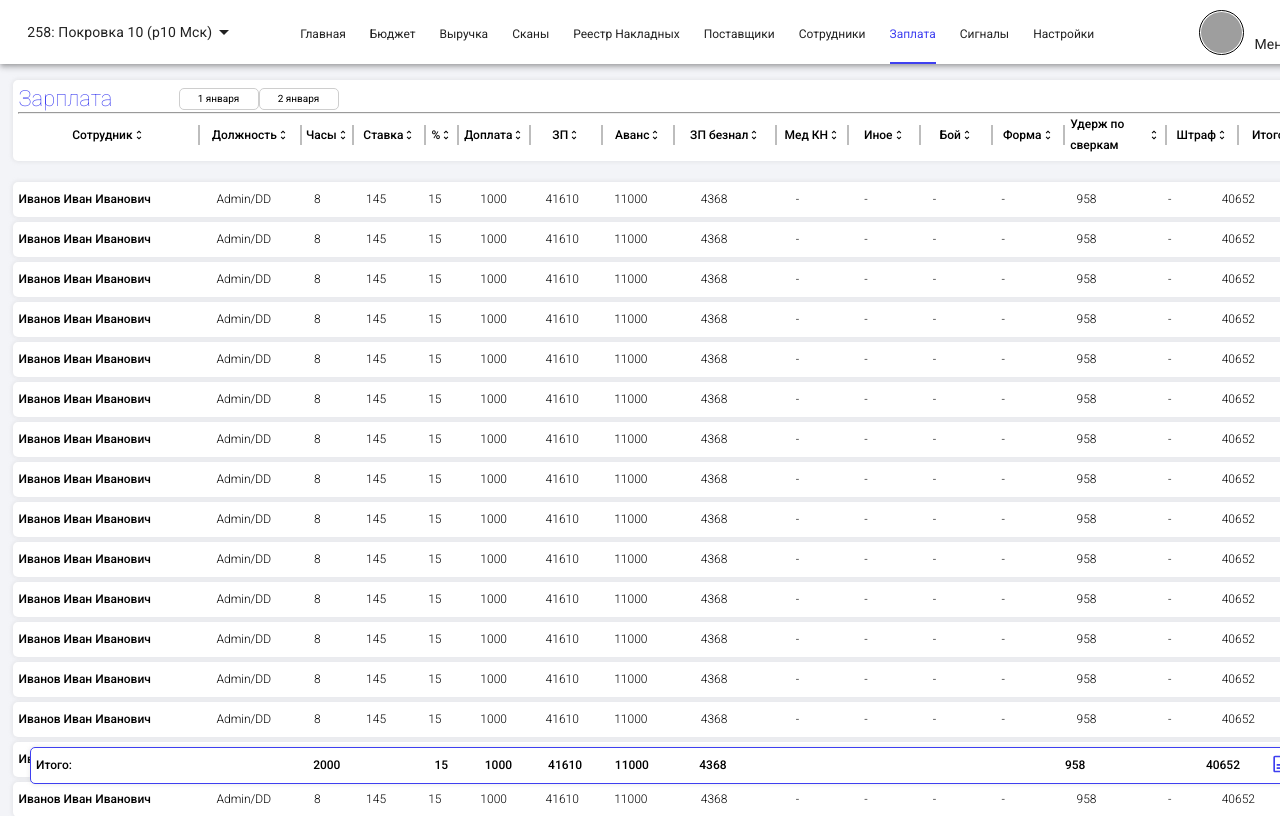
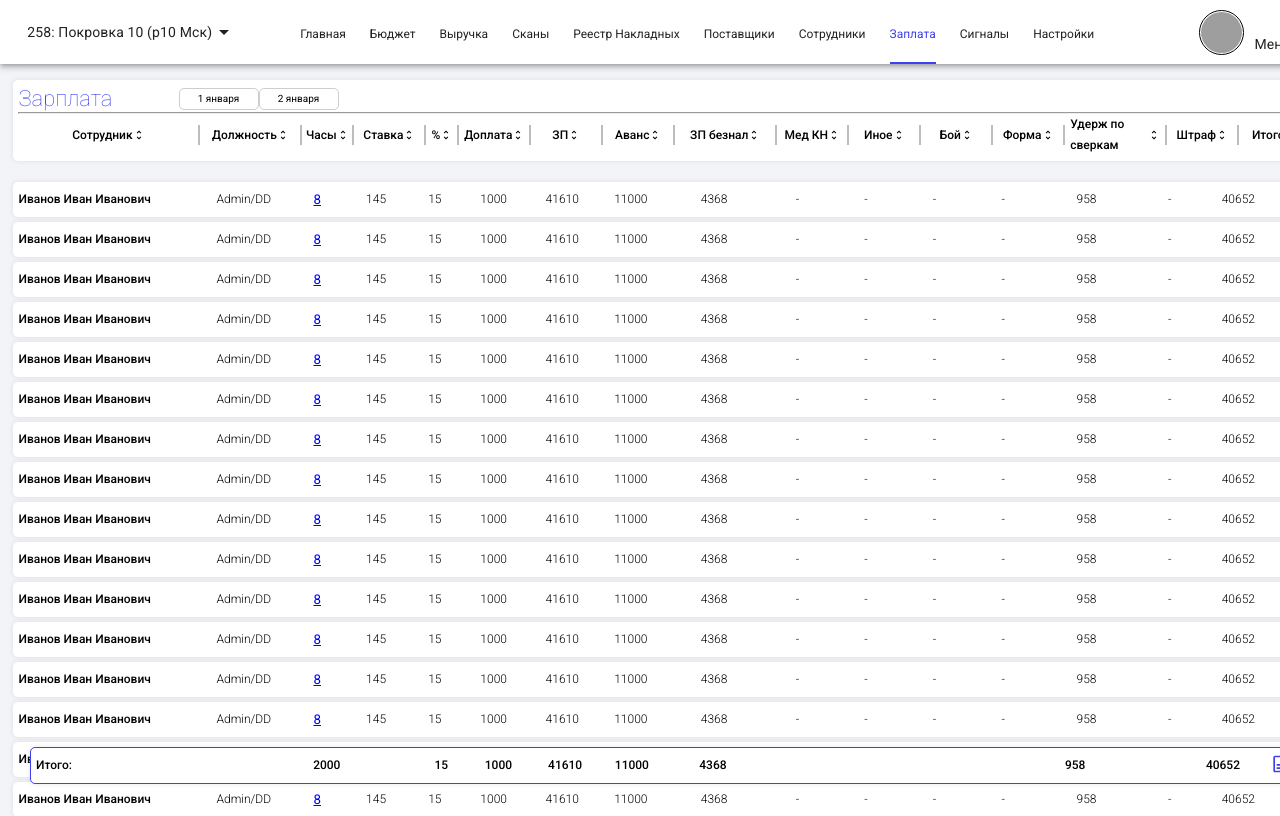
Before and after one commit to bl1nkker/finn-app, a React (Create React App) app: page /salary in a window 1280 px wide. Shown: the top 816 px of the page. Built offline with nearby package versions, Linux system fonts and the light colour scheme; no server answers; grey boxes are pictures that could not be loaded.

Commit message:
working with the date (calendar)

```diff
--- a/src/components/salary/SalaryDataRow.jsx
+++ b/src/components/salary/SalaryDataRow.jsx
@@ -10,7 +10,7 @@ function SalaryDataRow({employee}) {
                         <span className="item-text">{employee.position}/DD</span>
                     </section>
                     <section className='registry_row__item item extra_small'>
-                        <span className="item-text hours">{employee.hours}</span>
+                        <span className="item-text"><button className='hours'>{employee.hours}</button></span>
                     </section>
                     <section className='registry_row__item item semismall'>
                         <span className="item-text">{employee.bet}</span>
--- a/src/pages/pagesStyles/registryRow.css
+++ b/src/pages/pagesStyles/registryRow.css
@@ -50,3 +50,5 @@
 .left_align{
     justify-content: flex-start;
 }
+
+.hours{text-decoration: underline; color: blue;}
```
Also changed, not shown: src/pages/Salary.jsx (+6 -1 lines).
